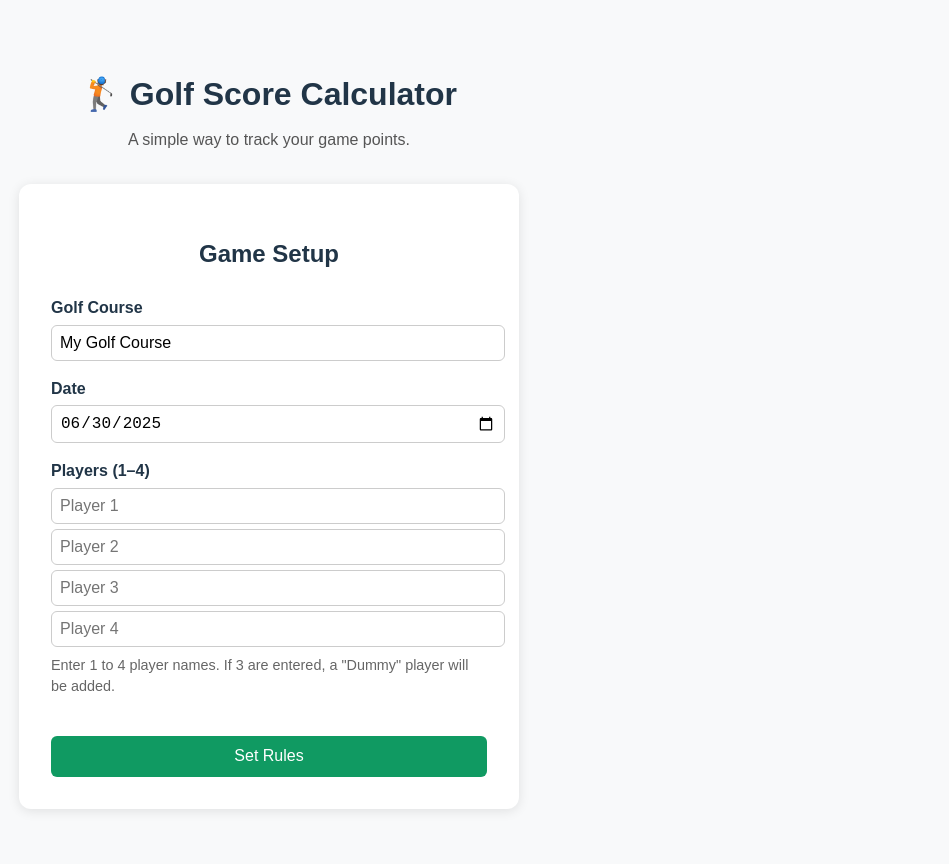
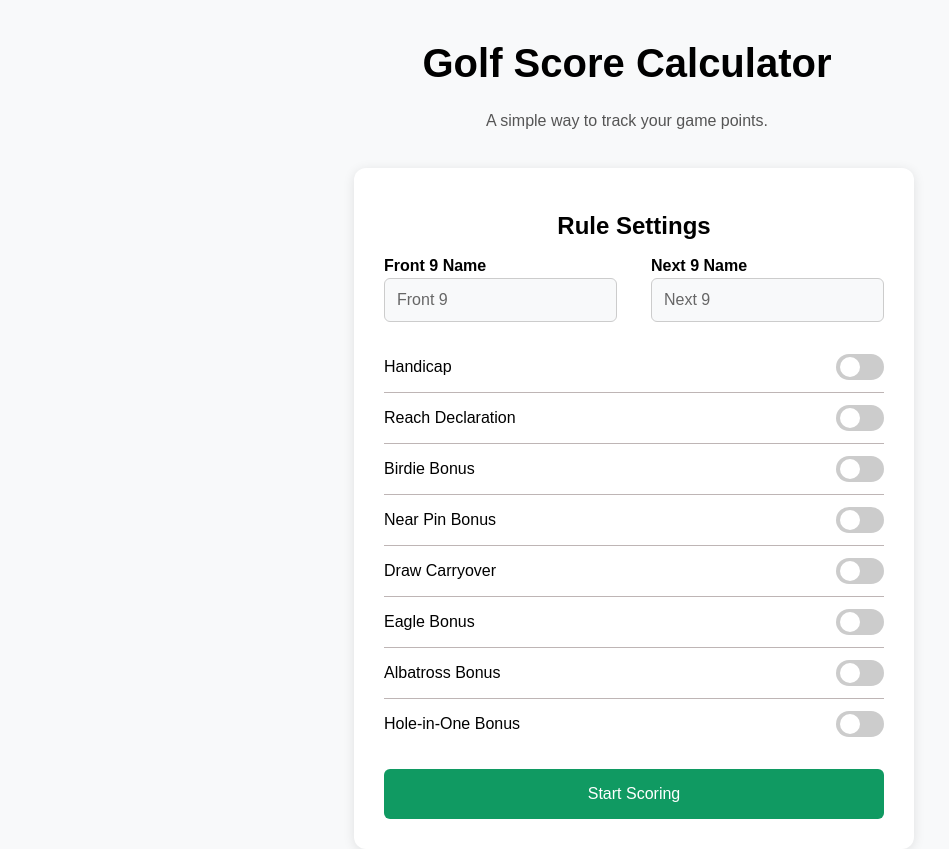
Before and after one commit to HoangAnMSc/Golf-Score-Calculator, a React (Vite) app in the folder frontend/: page /rule in a window 1280 px wide. Shown: the whole page, without its empty margins (13-962 px from the left). Built offline with nearby package versions, Linux system fonts and the light colour scheme; no server answers.

Commit message:
2つ画面作成をしました。

```diff
--- a/frontend/package.json
+++ b/frontend/package.json
@@ -12,7 +12,8 @@
   "dependencies": {
     "axios": "^1.11.0",
     "react": "^19.1.0",
-    "react-dom": "^19.1.0"
+    "react-dom": "^19.1.0",
+    "react-router-dom": "^7.7.1"
   },
   "devDependencies": {
     "@eslint/js": "^9.30.1",
--- a/frontend/src/App.css
+++ b/frontend/src/App.css
@@ -1,74 +1,155 @@
 body {
   font-family: Arial, sans-serif;
+  color: black;
   background-color: #f8f9fa;
-  margin: 0;
-  padding: 2rem;
+  margin: 0 auto;
+  justify-content: center;
 }
 
 .container {
-  max-width: 500px;
+  width: 100%;
   margin: 0 auto;
   text-align: center;
 }
 
 .title {
-  font-size: 2rem;
+  font-size: 40px;
   font-weight: bold;
-  margin-bottom: 0.3rem;
+  margin-bottom: 10px;
 }
 
 .subtitle {
   color: #555;
-  margin-bottom: 2rem;
+  margin-bottom: 35px;
 }
 
-.card {
+.form_container {
+  max-width: 500px;
+  width: 100%;
   background: white;
-  padding: 2rem;
+  padding: 30px;
+  gap: 10px;
   border-radius: 12px;
   box-shadow: 0 2px 12px rgba(0, 0, 0, 0.1);
   text-align: left;
 }
 
-.card h2 {
+.form_container h3 {
   text-align: center;
-  margin-bottom: 1.5rem;
+  font-size: 24px;
+  margin-top: 10px;
+  margin-bottom: 10px;
+
 }
 
-.card label {
+.form_container label {
   display: block;
-  margin-top: 1rem;
   font-weight: bold;
 }
 
-.card input[type="text"],
-.card input[type="date"] {
+.form_container input{
   width: 100%;
-  padding: 0.5rem;
-  margin-top: 0.3rem;
+  box-sizing: border-box;
+  padding: 12px;
+  margin-bottom: 10px;
+  background-color: #f8f9fa;
+  color: #666;
   border: 1px solid #ccc;
   border-radius: 6px;
-  font-size: 1rem;
+  font-size: 16px;
 }
 
-.card .note {
-  font-size: 0.9rem;
+.form_container .note {
+  font-size: 14px;
   color: #666;
-  margin-top: 0.5rem;
+  margin-top: 10px;
+  text-align: center;
 }
 
-.card button {
-  margin-top: 1.5rem;
+.form_container button {
+  margin-top: 10px;
   width: 100%;
-  padding: 0.7rem;
+  height: 50px;
+  padding: 10px;
   background-color: #109a62;
   color: white;
   border: none;
   border-radius: 6px;
-  font-size: 1rem;
+  font-size: 16px;
   cursor: pointer;
 }
 
-.card button:hover {
+.form_container button:hover {
   background-color: #0d8755;
 }
+
+/* Rule Setting Page ======================================================================*/
+
+.form_container .box_container{
+  display: flex;
+  justify-content: space-between;
+  gap: 20px;
+}
+
+.form_container .rule_container {
+  margin: 10px auto;
+}
+
+.form_container .rule_container .rule_item {
+  display: flex;
+  justify-content: space-between;
+  align-items: center;
+  padding: 12px 0;
+  font-size: 16px;
+  font-weight: 500;
+  border-bottom: 1px solid #beb5b5;
+}
+
+.form_container .rule_container .rule_item:last-child {
+  border-bottom: none;
+}
+
+.form_container .rule_container .switch {
+  position: relative;
+  display: inline-block;
+  width: 48px;
+  height: 26px;
+}
+
+.form_container .rule_container .switch input {
+  opacity: 0;
+  width: 0;
+  height: 0;
+}
+
+.form_container .rule_container .slider {
+  position: absolute;
+  cursor: pointer;
+  background-color: #ccc;
+  transition: 0.4s;
+  border-radius: 26px;
+  top: 0;
+  left: 0;
+  right: 0;
+  bottom: 0;
+}
+
+.form_container .rule_container .slider:before {
+  position: absolute;
+  content: "";
+  height: 20px;
+  width: 20px;
+  left: 4px;
+  bottom: 3px;
+  background-color: white;
+  transition: 0.4s;
+  border-radius: 50%;
+}
+
+.form_container .rule_container input:checked+.slider {
+  background-color: #26c281;
+}
+
+.form_container .rule_container input:checked+.slider:before {
+  transform: translateX(22px);
+}
--- a/frontend/src/App.jsx
+++ b/frontend/src/App.jsx
@@ -1,75 +1,17 @@
 import React, { useState } from "react";
 import "./App.css";
+import { BrowserRouter as Router, Routes, Route } from "react-router-dom";
+import Home from "./pages/home";
+import Rule from "./pages/rule";
 
 function App() {
-  const [course, setCourse] = useState("My Golf Course");
-  const [date, setDate] = useState("2025-06-30");
-  const [players, setPlayers] = useState(["", "", "", ""]);
-
-  const handlePlayerChange = (index, value) => {
-    const newPlayers = [...players];
-    newPlayers[index] = value;
-    setPlayers(newPlayers);
-  };
-
-  const handleSubmit = (e) => {
-    e.preventDefault();
-    const enteredPlayers = players.filter((name) => name.trim() !== "");
-    if (enteredPlayers.length === 3) {
-      enteredPlayers.push("Dummy");
-    }
-
-    const data = {
-      course,
-      date,
-      players: enteredPlayers,
-    };
-
-    console.log("Game Setup:", data);
-    // Here you would navigate or call API to move to next step
-  };
-
   return (
-    <div className="container">
-      <h1 className="title">🏌️ Golf Score Calculator</h1>
-      <p className="subtitle">A simple way to track your game points.</p>
-
-      <form className="card" onSubmit={handleSubmit}>
-        <h2>Game Setup</h2>
-
-        <label>Golf Course</label>
-        <input
-          type="text"
-          value={course}
-          onChange={(e) => setCourse(e.target.value)}
-        />
-
-        <label>Date</label>
-        <input
-          type="date"
-          value={date}
-          onChange={(e) => setDate(e.target.value)}
-        />
-
-        <label>Players (1–4)</label>
-        {players.map((player, index) => (
-          <input
-            key={index}
-            type="text"
-            placeholder={`Player ${index + 1}`}
-            value={player}
-            onChange={(e) => handlePlayerChange(index, e.target.value)}
-          />
-        ))}
-
-        <p className="note">
-          Enter 1 to 4 player names. If 3 are entered, a "Dummy" player will be
-          added.
-        </p>
-
-        <button type="submit">Set Rules</button>
-      </form>
-    </div>
+    <Router>
+      <Routes>
+        <Route path="/" element={<Home />} />
+        <Route path="/rule" element={<Rule />} />
+      </Routes>
+    </Router>
   );
 }
 
--- /dev/null
+++ b/frontend/src/pages/home.jsx
@@ -0,0 +1,108 @@
+import React, { useEffect, useState } from "react";
+import { useNavigate } from "react-router-dom";
+import axios from "axios";
+import "../App.css";
+
+function Home() {
+  const [course, setCourse] = useState("My Golf Course");
+  const [date, setDate] = useState("2025-06-30");
+  const [players, setPlayers] = useState(["", "", "", ""]);
+  const [data, setData] = useState([]);
+  const [loading, setLoading] = useState(true);
+  const navigate = useNavigate();
+
+  const api = "http://localhost:5173";
+  useEffect(() => {
+    axios
+      .get(`${api}/home`)
+      .then((response) => {
+        setData(response.data);
+        setLoading(false);
+      })
+      .catch((error) => {
+        console.error("Lỗi khi gọi API:", error);
+        setLoading(false);
+      });
+  }, []);
+
+  const handlePlayerChange = (index, value) => {
+    const newPlayers = [...players];
+    newPlayers[index] = value;
+    setPlayers(newPlayers);
+  };
+
+  const handleSubmit = (e) => {
+    e.preventDefault();
+    const enteredPlayers = players.filter((name) => name.trim() !== "");
+    if (enteredPlayers.length === 3) {
+      enteredPlayers.push("Dummy");
+    }
+
+    const data = {
+      course,
+      date,
+      players: enteredPlayers,
+    };
+
+    console.log("Game Setup:", data);
+    navigate("/rule");
+    //Gui toi backend
+    // axios
+    //   .post(`${api}/home`, {
+    //     course,
+    //     date,
+    //     players: enteredPlayers,
+    //   })
+    //   .then((res) => {
+    //     console.log("Game started:", res.data);
+    //   })
+    //   .catch((err) => {
+    //     console.error("Lỗi gửi dữ liệu:", err);
+    //   });
+  };
+
+  return (
+    <div className="container">
+      <h2 className="title">Golf Score Calculator</h2>
+      <p className="subtitle">A simple way to track your game points.</p>
+
+      <form className="form_container" onSubmit={handleSubmit}>
+        <h3>Game Setup</h3>
+
+        <label>Golf Course</label>
+        <input
+          type="text"
+          value={course}
+          onChange={(e) => setCourse(e.target.value)}
+        />
+
+        <label>Date</label>
+        <input
+          type="date"
+          value={date}
+          onChange={(e) => setDate(e.target.value)}
+        />
+
+        <label>Players ( 1 - 4 )</label>
+        {players.map((player, index) => (
+          <input
+            key={index}
+            type="text"
+            placeholder={`Player ${index + 1}`}
+            value={player}
+            onChange={(e) => handlePlayerChange(index, e.target.value)}
+          />
+        ))}
+
+        <p className="note">
+          Enter 1 to 4 player names. If 3 are entered, a "Dummy" player will be
+          added.
+        </p>
+
+        <button type="submit">Set Rules</button>
+      </form>
+    </div>
+  );
+}
+
+export default Home;
--- /dev/null
+++ b/frontend/src/pages/rule.jsx
@@ -0,0 +1,107 @@
+import React, { useEffect, useState } from "react";
+import axios from "axios";
+import "../App.css";
+
+const options = [
+  "Handicap",
+  "Reach Declaration",
+  "Birdie Bonus",
+  "Near Pin Bonus",
+  "Draw Carryover",
+  "Eagle Bonus",
+  "Albatross Bonus",
+  "Hole-in-One Bonus",
+];
+
+function Rule() {
+  const [frontname, setFrontName] = useState("Front 9");
+  const [nextname, setNextName] = useState("Next 9");
+  const [rules, setRules] = useState(
+    options.reduce((acc, opt) => ({ ...acc, [opt]: false }), {})
+  );
+  const [data, setData] = useState([]);
+  const [loading, setLoading] = useState(true);
+
+  const api = "http://localhost:5173";
+  useEffect(() => {
+    axios
+      .get(`${api}/home`)
+      .then((response) => {
+        setData(response.data);
+        setLoading(false);
+      })
+      .catch((error) => {
+        console.error("Lỗi khi gọi API:", error);
+        setLoading(false);
+      });
+  }, []);
+
+  const toggleRule = (rule) => {
+    setRules((prev) => ({
+      ...prev,
+      [rule]: !prev[rule],
+    }));
+  };
+
+  const handleSubmit = (e) => {
+    e.preventDefault();
+
+    const data = {
+      frontname,
+      nextname,
+      rules,
+    };
+
+    console.log("Start Scoring:", data);
+  };
+
+  return (
+    <div className="container">
+      <h2 className="title">Golf Score Calculator</h2>
+      <p className="subtitle">A simple way to track your game points.</p>
+
+      <form className="form_container" onSubmit={handleSubmit}>
+        <h3>Rule Settings</h3>
+
+        <div className="box_container">
+          <div>
+            <label>Front 9 Name</label>
+            <input
+              type="text"
+              value={frontname}
+              onChange={(e) => setFrontName(e.target.value)}
+            />
+          </div>
+          <div>
+            <label>Next 9 Name</label>
+            <input
+              type="text"
+              value={nextname}
+              onChange={(e) => setNextName(e.target.value)}
+            />
+          </div>
+        </div>
+
+        <div className="rule_container">
+          {options.map((rule) => (
+            <div key={rule} className="rule_item">
+              <span>{rule}</span>
+              <label className="switch">
+                <input
+                  type="checkbox"
+                  checked={rules[rule]}
+                  onChange={() => toggleRule(rule)}
+                />
+                <span className="slider"></span>
+              </label>
+            </div>
+          ))}
+        </div>
+
+        <button type="submit">Start Scoring</button>
+      </form>
+    </div>
+  );
+}
+
+export default Rule;
```
Also changed, not shown: frontend/src/Top.jsx (deleted), 1 other file (tests, documents, lock files or other folders).
